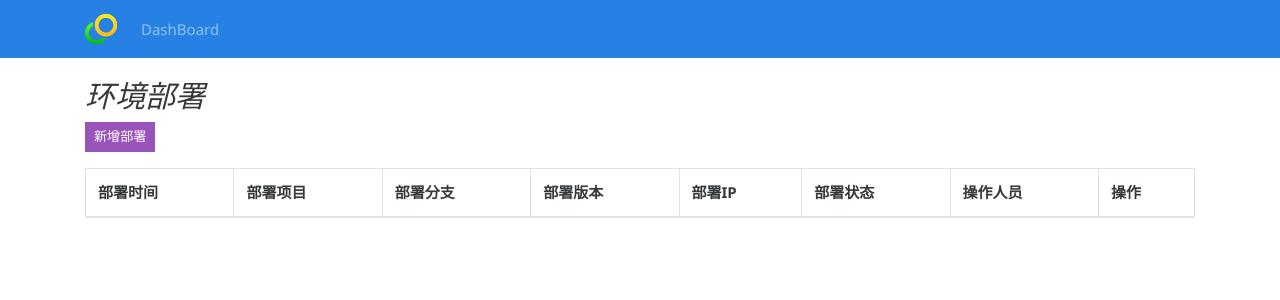
After one commit to BobcatsII/Opps, a Flask app: page /deploy/ in a window 1280 px wide. The commit adds this page. Shown: the top 300 px of the page. Run offline with Flask 2, Linux system fonts and the light colour scheme; lists and menus that the app fills with data are empty; some libraries are stand-ins or nearby versions.

Commit message:
20181122

```diff
--- a/opps/__init__.py
+++ b/opps/__init__.py
@@ -10,6 +10,7 @@ from opps.blueprints.auth import auth_bp
 from opps.blueprints.main import main_bp
 from opps.blueprints.user import user_bp
 from opps.blueprints.admin import admin_bp
+from opps.blueprints.deploy import deploy_bp
 from opps.extensions import bootstrap, db, login_manager, dropzone, csrf, mail, moment, avatars
 from opps.models import Role, User, Permission
 from opps.settings import config
@@ -47,7 +48,7 @@ def register_blueprints(app):
     app.register_blueprint(auth_bp, url_prefix='/auth')
     app.register_blueprint(user_bp, url_prefix='/user')
     app.register_blueprint(admin_bp, url_prefix='/admin')
-    #app.register_blueprint(admin_bp, url_prefix='/deploy')
+    app.register_blueprint(deploy_bp, url_prefix='/deploy')
 
 def register_shell_context(app):
     @app.shell_context_processor
--- a/opps/blueprints/deploy.py
+++ b/opps/blueprints/deploy.py
@@ -3,18 +3,28 @@
 import os
 from flask import render_template, flash, redirect, url_for, current_app, request, abort, Blueprint
 from flask_login import current_user, login_required
+from opps.forms.deploy import CreateDeployForm
+from opps.extensions import db
+#from opps.models import User
 
-from opps.extensions import db
+deploy_bp = Blueprint('deploy', __name__)
 
 
-@user_bp.route('/deploy')
-@login_required
-@confirm_required
-def deploy():
-    return render_template('deploy/deploy.html')
+@deploy_bp.route('/')
+def index():
+    return render_template('deploy/index.html')
 
-@user_bp.route('/deploy/create', methods=['GET', 'POST'])
-@login_required
-@confirm_required
-def create_deploy():
-    pass
+@deploy_bp.route('/create', methods=['GET', 'POST'])
+def create():
+    form = CreateDeployForm()
+    if form.validate_on_submit():
+        project = form.deploy_project.data
+        ip = form.deploy_ip.data
+        version = form.deploy_version
+        if not project or not ip or not version:
+            flash('缺少参数,请确认参数','warning')
+        else:
+            db.session.commit()
+            flash('部署信息已提交', 'success')
+            return redirect(url_for('.index'))
+    return render_template('deploy/create_deploy.html', form=form)
--- a/opps/forms/admin.py
+++ b/opps/forms/admin.py
@@ -16,8 +16,7 @@ class EditProfileAdminForm(EditProfileForm):
 
     def __init__(self, user, *args, **kwargs):
         super(EditProfileAdminForm, self).__init__(*args, **kwargs)
-        self.role.choices = [(role.id, role.name)
-                             for role in Role.query.order_by(Role.name).all()]
+        self.role.choices = [(role.id, role.name) for role in Role.query.order_by(Role.name).all()]
         self.user = user
 
     def validate_username(self, field):
--- /dev/null
+++ b/opps/templates/deploy/index.html
@@ -0,0 +1,27 @@
+{% extends 'base.html' %}
+{% block title %}Deploy{% endblock %}
+
+{% block content %}
+    <div class="row">
+        <div class="box col-md-12">
+        <div class="box-inner">
+        <div class="box-header well" data-original-title="">
+            <h2><i class="glyphicon glyphicon-user">环境部署</i></h2>
+        </div>
+        <div class="box-content">
+    	<div><a class="btn btn-info btn-sm" href="/deploy/create">新增部署</a><p/></div>
+        <table  class="table table-striped table-bordered bootstrap-datatable datatable responsive">
+        <thead>
+        <tr>
+            <th>部署时间</th>
+            <th>部署项目</th>
+            <th>部署分支</th>
+            <th>部署版本</th>
+            <th>部署IP</th>
+            <th>部署状态</th>
+            <th>操作人员</th>
+            <th>操作</th>
+        </tr>
+        </thead>
+    </div>
+{% endblock %}
```
Also changed, not shown: opps/forms/deploy.py (+10 -6 lines), opps/templates/deploy/create_deploy.html (added, +13 -0 lines), opps/templates/macros.html (+10 -0 lines), opps/static/uploads/avatars/liann_l.png (added), opps/static/uploads/avatars/liann_m.png (added), opps/static/uploads/avatars/liann_s.png (added).
